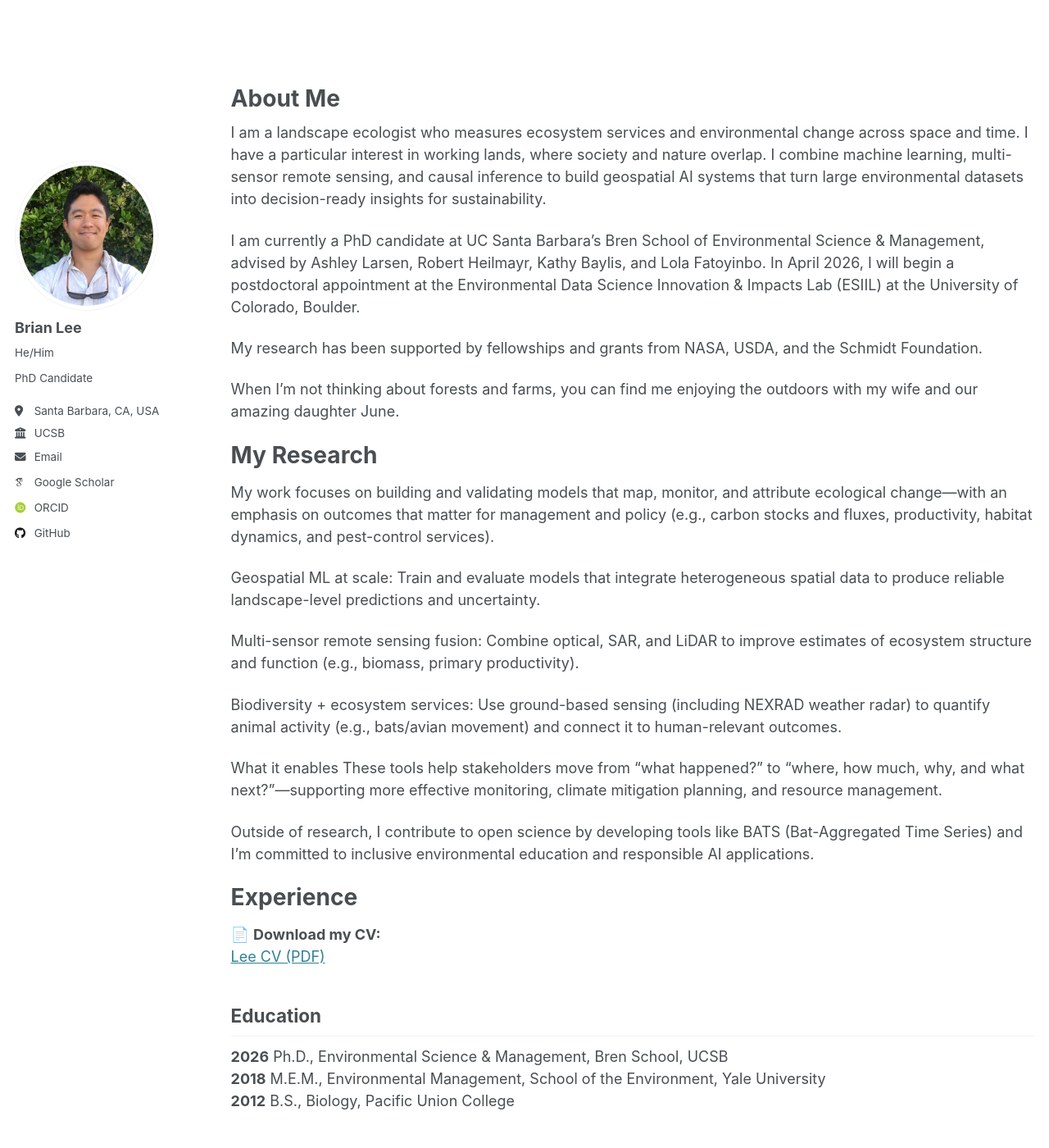
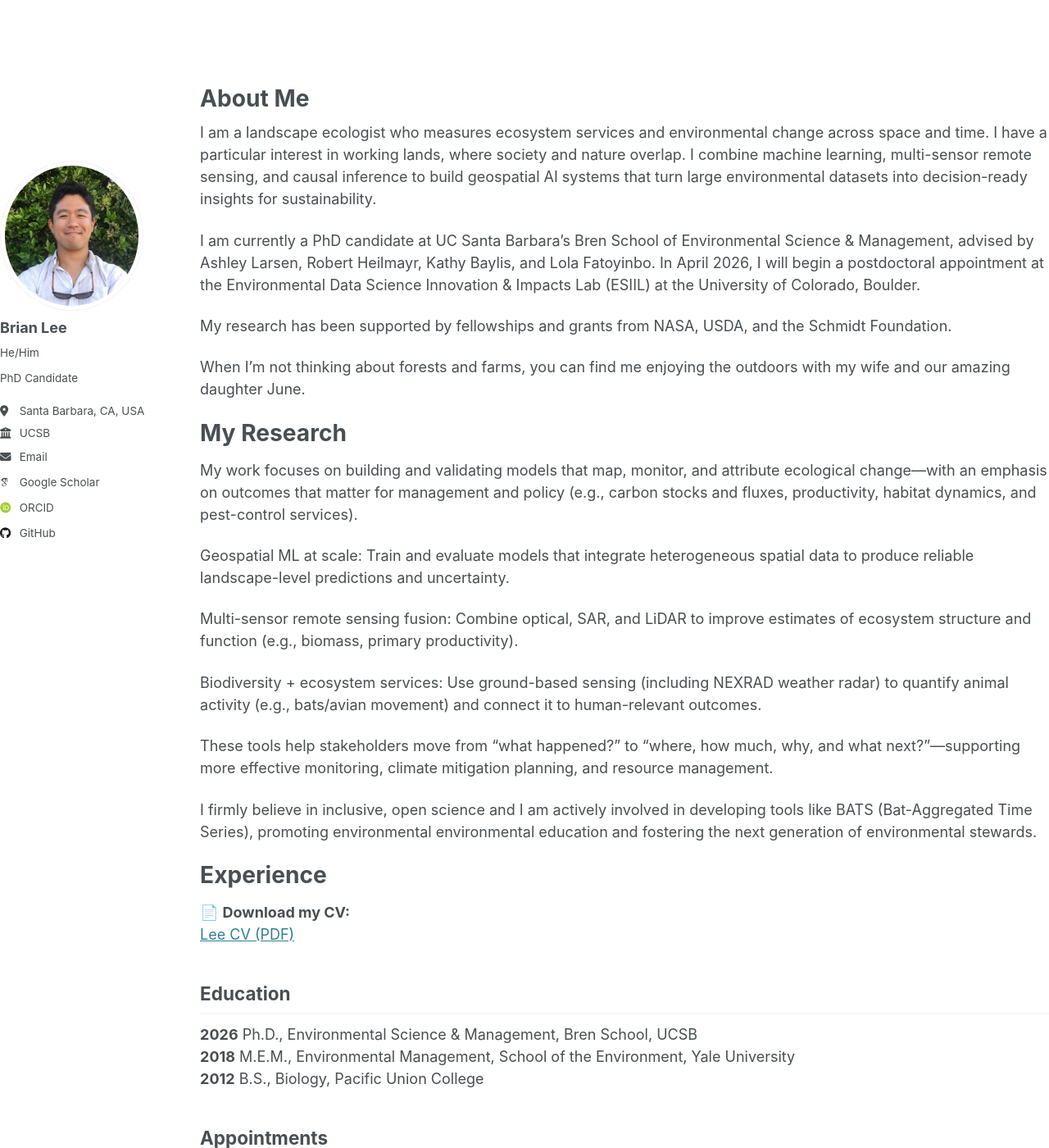
Before and after one commit to bhyleee/bhyleee.github.io, a Jekyll site: the page built from _pages/about.md, in a window 1280 px wide and 1400 px high. Shown: the whole window at 82% size. Built offline with Jekyll 4.4.1, drawn with Linux system fonts in a browser that asks for light colours; some web fonts are replaced; some of the changed text lies outside the part shown.

Commit message:
Tighten layout padding and update about.md
- Remove #main left/right padding (was 1em each side)
- Reduce prefix gap between sidebar and content (0.5 → 0.25 of 12)

Co-Authored-By: Claude Sonnet 4.6 <noreply@anthropic.com>

```diff
--- a/_pages/about.md
+++ b/_pages/about.md
@@ -27,10 +27,9 @@ Multi-sensor remote sensing fusion: Combine optical, SAR, and LiDAR to improve e
 
 Biodiversity + ecosystem services: Use ground-based sensing (including NEXRAD weather radar) to quantify animal activity (e.g., bats/avian movement) and connect it to human-relevant outcomes.
 
-What it enables
 These tools help stakeholders move from “what happened?” to “where, how much, why, and what next?”—supporting more effective monitoring, climate mitigation planning, and resource management.
 
-Outside of research, I contribute to open science by developing tools like BATS (Bat-Aggregated Time Series) and I’m committed to inclusive environmental education and responsible AI applications.
+I firmly believe in inclusive, open science and I am actively involved in developing tools like BATS (Bat-Aggregated Time Series), promoting environmental environmental education and fostering the next generation of environmental stewards.
 
 Experience
 ======
@@ -61,12 +60,12 @@ Publications
 ------
 **In review**
 **Lee, B.**, Heilmayr, R., Baylis, K., Noack, F., & Larsen, A.E.
-Radar-based monitoring reveals bat-driven insecticide reductions.
+**Radar-based monitoring reveals bat-driven insecticide reductions.**
 Submitted to *Nature Sustainability* (under review).
 
 **In preparation**
 **Lee, B.**, Rich, A., Fatoyinbo, L., Thomas, N., Stovall, A., Olmedo, G.F., Ramirez, P.I., & Heilmayr, R.
-Tree-mendous changes: Quantifying changes in forest carbon using remote sensing and machine learning.
+**Tree-mendous changes: Quantifying changes in forest carbon using remote sensing and machine learning.**
 In preparation (targeting *Remote Sensing of the Environment*).
 
 **2025**
--- a/_sass/layout/_page.scss
+++ b/_sass/layout/_page.scss
@@ -6,8 +6,8 @@
   @include container;
   @include clearfix;
   margin-top: 2em;
-  padding-left: 1em;
-  padding-right: 1em;
+  padding-left: 0;
+  padding-right: 0;
   animation: intro 0.3s both;
   animation-delay: 0.35s;
 
@@ -19,7 +19,7 @@
 .page {
   @include breakpoint($large) {
     @include span(10 of 12 last);
-    @include prefix(0.5 of 12);
+    @include prefix(0.25 of 12);
   }
 
   .page__inner-wrap {
```
